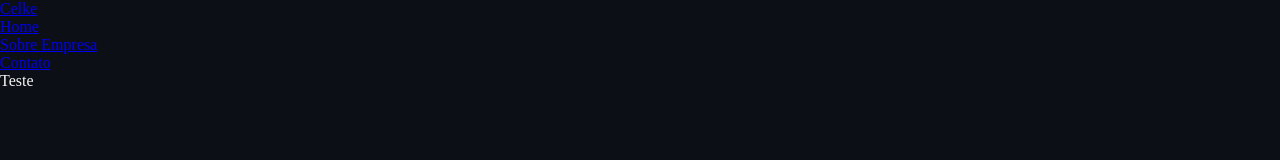
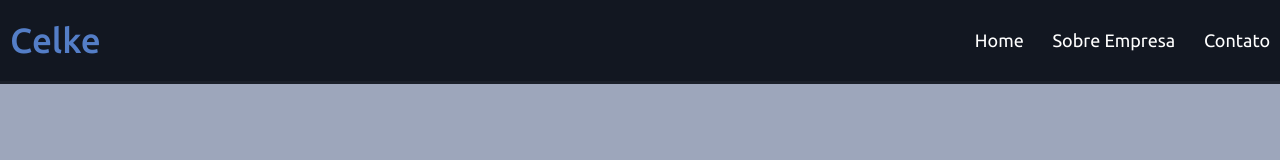
Before and after one commit to idineidegodoi/layout_site, a plain HTML site: page index.html in a window 1280 px wide. Drawn offline with nearby package versions, Linux system fonts and the light colour scheme.

Commit message:
atualização do menu

```diff
--- a/css/custom.css
+++ b/css/custom.css
@@ -1,14 +1,69 @@
+@import url('https://fonts.googleapis.com/css2?family=Poppins:wght@400;500;600;700&display=swap');
+
+@import url('https://fonts.googleapis.com/css2?family=Poppins:wght@400;500;600;700&family=Ubuntu:wght@400;500;700&display=swap');
+
 *{
     margin: 0;
     padding: 0;
     box-sizing: border-box;
+    text-decoration: none;
 }
 
 body{
-    background-color: #0c0f16;
+    /*background-color: #0c0f16;*/
+    background-color: #9da6bb;
 }
 
 .text-test{
     color: #f6f6f6;
     margin-bottom: 20px;
+    font-family: 'Ubuntu', 'sans-serif';
 }
+
+.max-width{
+    max-width: 1300px;
+    padding: 0 10px;
+    margin: auto;
+}
+
+.navbar .logo a{
+    color: #547ec7;
+    font-size: 35px;
+    font-weight: 500;
+}
+
+.navbar{
+    position: fixed;
+    width: 100%;
+    z-index: 999;
+    padding: 20px 0;
+    font-family: 'Ubuntu', sans-serif;
+    background-color: #121721;
+    border-bottom: solid #1b202a ;
+}
+
+.navbar .max-width{
+    display: flex;
+    align-items: center;
+    justify-content: space-between;
+}
+
+.navbar .menu li{
+    list-style: none;
+    display: inline-block;
+}
+
+.navbar .menu li a{
+    display: block;
+    color: #fff;
+    font-size: 18px;
+    font-weight: 400;
+    margin-left: 25px;
+}
+
+.menu-btn{
+    color: #fff;
+    font-size: 23px;
+    cursor: pointer;
+    display: none;
+}
--- a/index.html
+++ b/index.html
@@ -6,6 +6,7 @@
     <meta name="viewport" content="width=device-width, initial-scale=1.0">
     <title>Celke - Layout de site</title>
     <link rel="stylesheet" href="css/custom.css">
+    <link rel="stylesheet" href="https://cdnjs.cloudflare.com/ajax/libs/font-awesome/6.2.0/css/all.min.css" integrity="sha512-xh6O/CkQoPOWDdYTDqeRdPCVd1SpvCA9XXcUnZS2FmJNp1coAFzvtCN9BmamE+4aHK8yyUHUSCcJHgXloTyT2A==" crossorigin="anonymous" referrerpolicy="no-referrer" />
 </head>
 <body>
     <nav class="navbar">
@@ -16,6 +17,9 @@
                 <li><a href="sobre-empresa.html" class="menu-btn">Sobre Empresa</a></li>
                 <li><a href="contato.html" class="menu-btn">Contato</a></li>
             </ul>
+            <div class="menu-btn">
+                <i class="fa-solid fa-bars"></i>
+            </div>
         </div>
     </nav>
     <div class="text-test">Teste</div>
```
